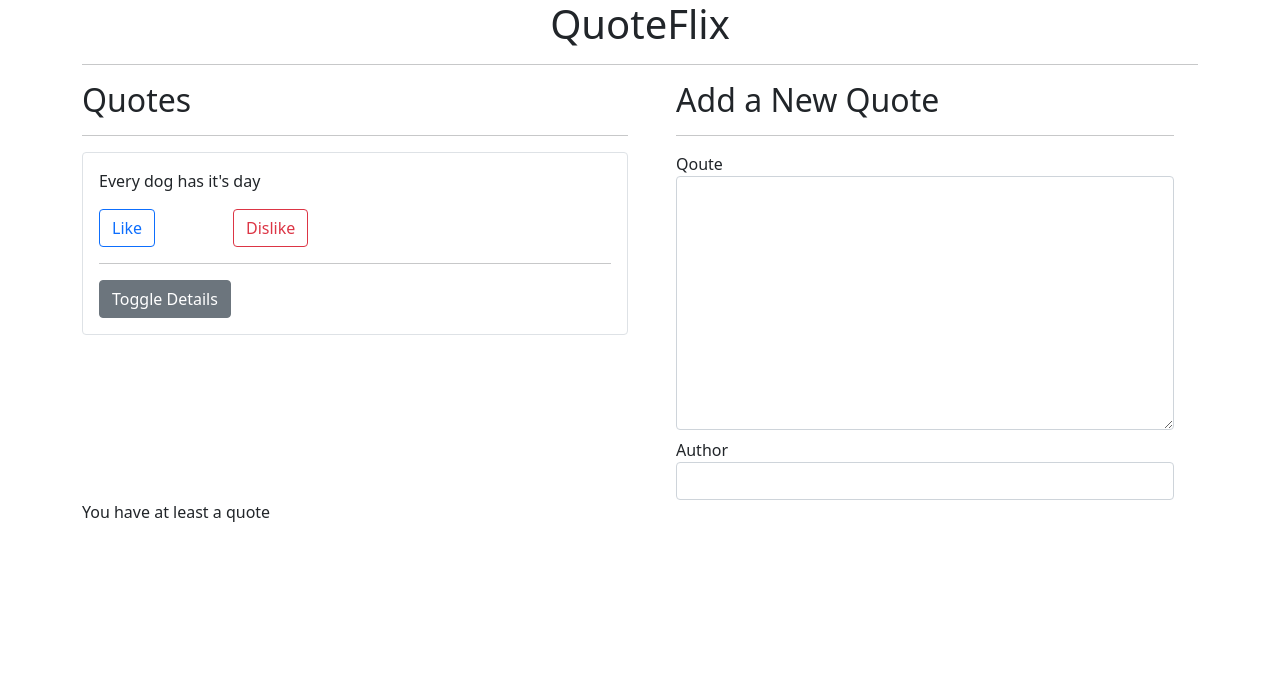
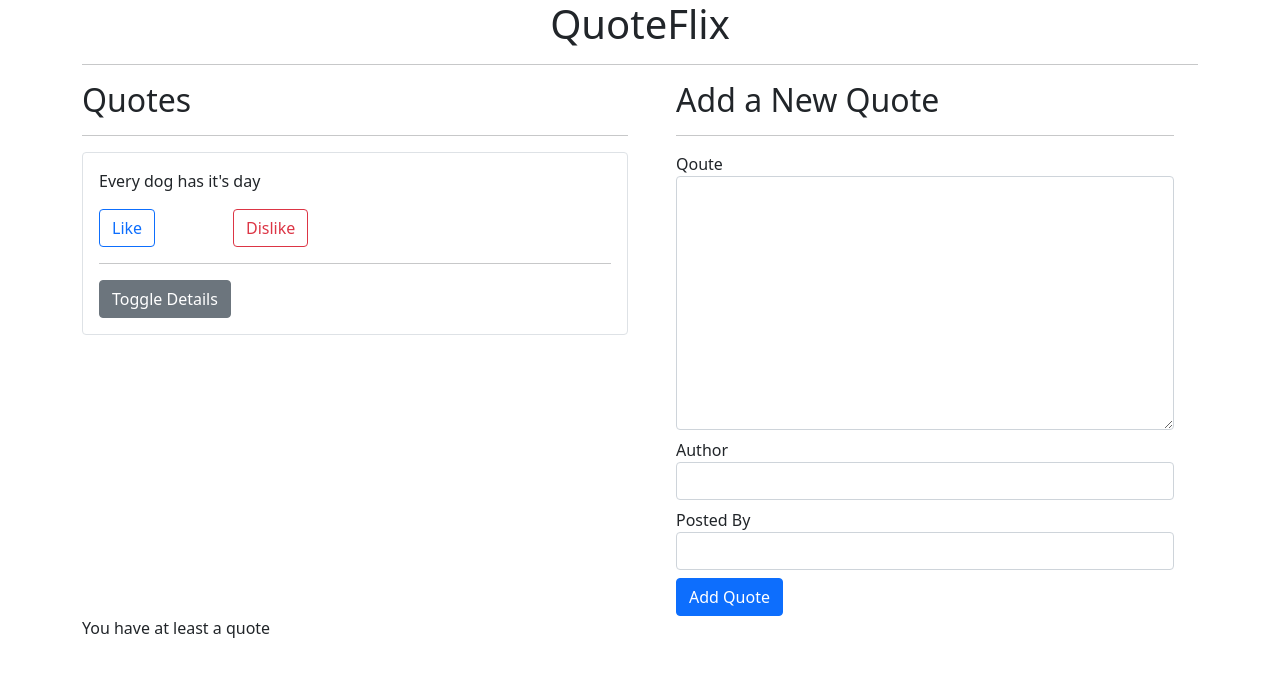
Before and after one commit to gichirigichuru/quotes, an Angular app: page / in a window 1280 px wide. Shown: the top 676 px of the page. Built offline with nearby package versions, Linux system fonts and the light colour scheme.

Commit message:
added quote delete function

```diff
--- a/src/app/quote-form/quote-form.component.html
+++ b/src/app/quote-form/quote-form.component.html
@@ -19,3 +19,16 @@
           <p>Author cannot be empty*</p>
         </div>
       </div>
+
+      <div class="form-group mt-2">
+        <label for="postedBy">Posted By</label>
+        <input type="text" name="postedBy" class="form-control" id="postedBy" [(ngModel)]="newQuote.postedBy" #postedBy="ngModel" required>
+
+        <div [hidden]="postedBy.valid || postedBy.pristine" class="text-danger mt-2">
+          <p>Cannot be empty*</p>
+        </div>
+      </div>
+
+      <button type="submit" class="btn btn-primary mt-2">Add Quote</button>
+    </form>
+  </div>
```
